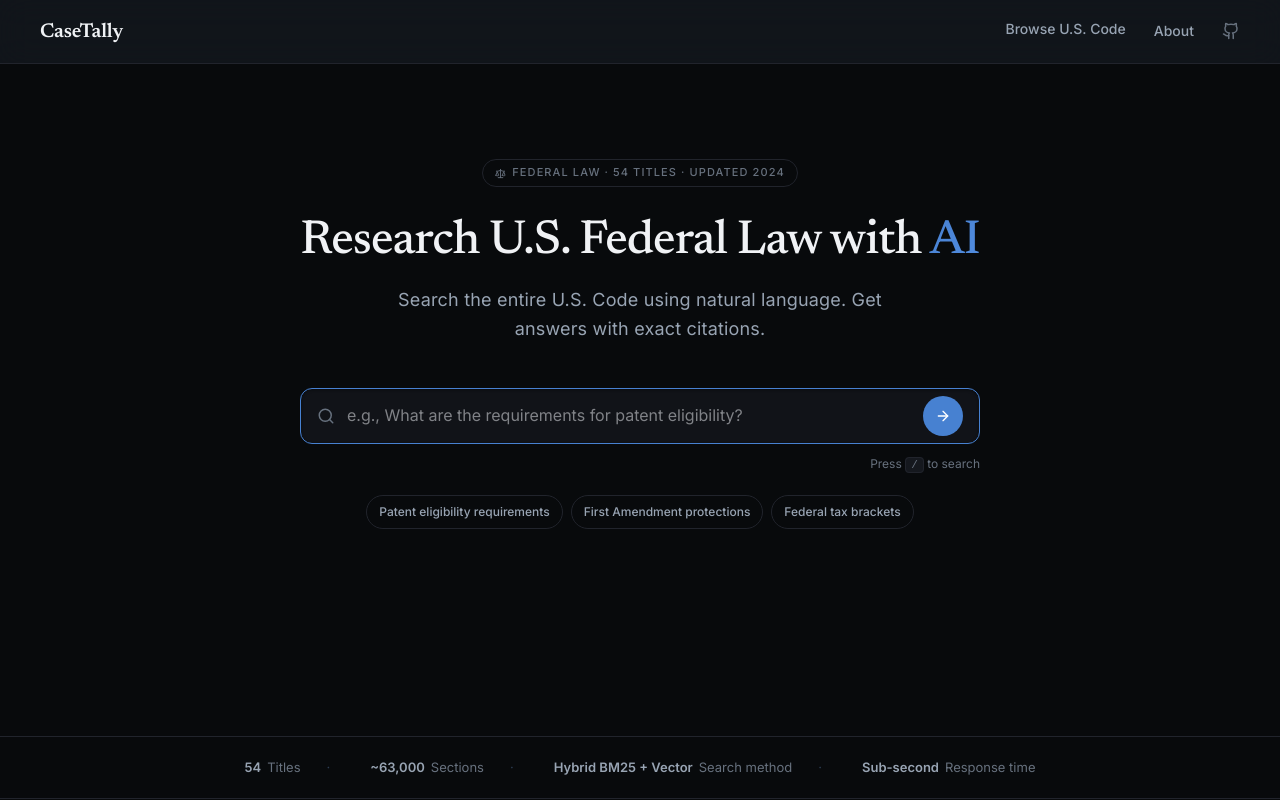
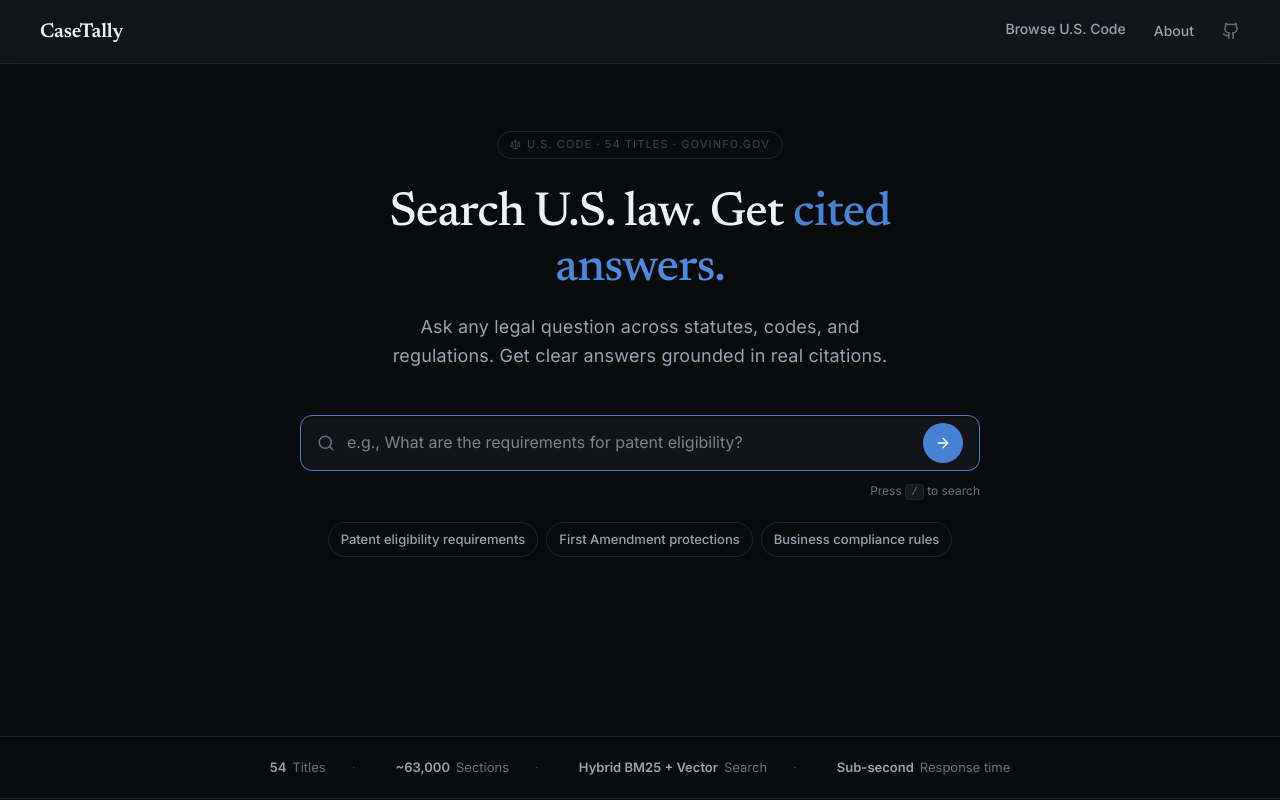
Before and after one commit to DeepanjayNandal/casetally, a Next.js app in the folder casetally-frontend/: page / in a window 1280 px wide. Shown: the top 800 px of the page. Built offline with nearby package versions, Linux system fonts and the light colour scheme.

Commit message:
frontend: update homepage copy, chips, badge, and stats bar

```diff
--- a/casetally-frontend/app/page.tsx
+++ b/casetally-frontend/app/page.tsx
@@ -13,7 +13,7 @@ import { StatsBar } from "@/components/stats-bar"
 const SAMPLE_QUERIES = [
   "Patent eligibility requirements",
   "First Amendment protections",
-  "Federal tax brackets",
+  "Business compliance rules",
 ]
 
 export default function HomePage() {
@@ -76,7 +76,7 @@ export default function HomePage() {
             marginBottom: "16px",
           }}
         >
-          Research U.S. Federal Law with{" "}
+          Search U.S. law. Get{" "}
           <span
             style={{
               background: `linear-gradient(135deg, hsl(var(--accent)), hsl(var(--accent-glow)))`,
@@ -85,7 +85,7 @@ export default function HomePage() {
               backgroundClip: "text",
             }}
           >
-            AI
+            cited answers.
           </span>
         </h1>
 
@@ -104,8 +104,8 @@ export default function HomePage() {
             lineHeight: 1.6,
           }}
         >
-          Search the entire U.S. Code using natural language. Get answers with
-          exact citations.
+          Ask any legal question across statutes, codes, and regulations. Get
+          clear answers grounded in real citations.
         </p>
 
         {/* Search bar + hint */}
--- a/casetally-frontend/components/sample-query-chip.tsx
+++ b/casetally-frontend/components/sample-query-chip.tsx
@@ -22,7 +22,7 @@ export function SampleQueryChip({ query, onClick }: SampleQueryChipProps) {
         borderRadius: "999px",
         background: hovered ? "hsl(var(--bg-surface))" : "transparent",
         color: "hsl(var(--text-secondary))",
-        fontSize: "12px",
+        fontSize: "13px",
         fontWeight: 500,
         fontFamily: "var(--font-inter), system-ui, sans-serif",
         cursor: "pointer",
--- a/casetally-frontend/components/stats-bar.tsx
+++ b/casetally-frontend/components/stats-bar.tsx
@@ -1,7 +1,7 @@
 const STATS = [
   { label: "Titles", value: "54" },
   { label: "Sections", value: "~63,000" },
-  { label: "Search method", value: "Hybrid BM25 + Vector" },
+  { label: "Search", value: "Hybrid BM25 + Vector" },
   { label: "Response time", value: "Sub-second" },
 ]
 
--- a/casetally-frontend/components/trust-badge.tsx
+++ b/casetally-frontend/components/trust-badge.tsx
@@ -13,17 +13,17 @@ export function TrustBadge() {
         fontFamily: "var(--font-inter), system-ui, sans-serif",
       }}
     >
-      <Scale size={11} style={{ color: "hsl(var(--text-muted))" }} />
+      <Scale size={11} style={{ color: "hsl(var(--text-muted) / 0.5)" }} />
       <span
         style={{
           fontSize: "11px",
           fontWeight: 500,
-          color: "hsl(var(--text-muted))",
+          color: "hsl(var(--text-muted) / 0.5)",
           textTransform: "uppercase",
           letterSpacing: "0.1em",
         }}
       >
-        Federal Law · 54 Titles · Updated 2024
+        U.S. Code · 54 Titles · govinfo.gov
       </span>
     </div>
   )
```
